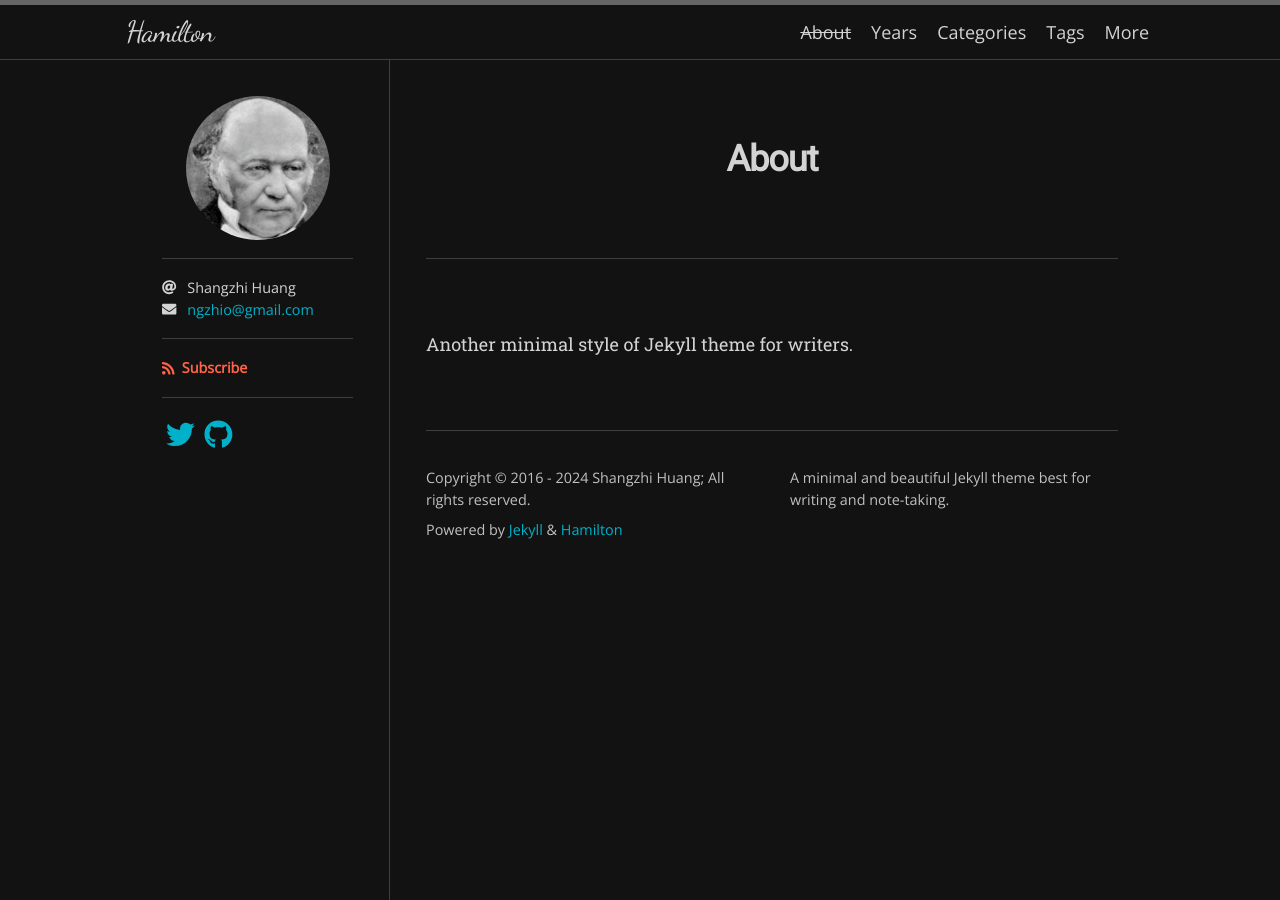
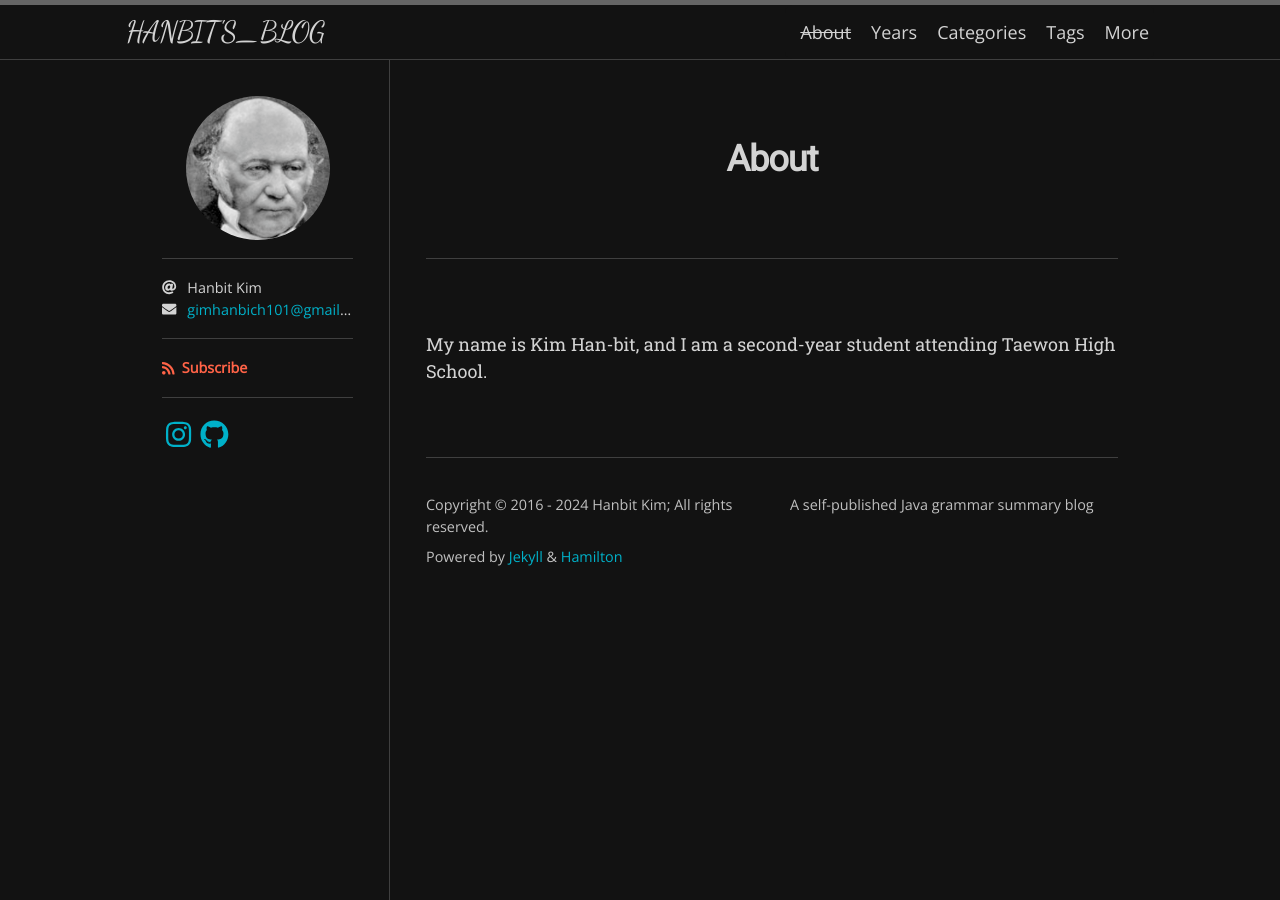
Before and after one commit to taewonschool/blog, a Jekyll site: the page built from about.md, in a window 1280 px wide. Built offline with Jekyll 4.4.1, drawn with Linux system fonts in a browser that asks for light colours; nearby versions of some CDN libraries; some web fonts are replaced.

Commit message:
social,config,about

```diff
--- a/_config.yml
+++ b/_config.yml
@@ -1,8 +1,8 @@
-title: Hamilton
-description: A minimal and beautiful Jekyll theme best for writing and note-taking.
-author: Shangzhi Huang
+title: HANBIT'S_BLOG
+description: A self-published Java grammar summary blog
+author: Hanbit Kim
 avatar: /logo.png
-email: ngzhio@gmail.com
+email: gimhanbich101@gmail.com
 
 plugins:
   - jekyll-seo-tag
@@ -29,15 +29,12 @@ exclude:
 
 # Jekyll SEO Tag (Optional)
 # =========================
-twitter:
-  username: ngzhio
-  card: summary
+
 logo: logo.png
 social:
-  name: Shangzhi Huang
+  name: Hanbit Kim
   links:
-    - https://twitter.com/ngzhio
-    - https://www.facebook.com/ngzhio
-    - https://github.com/ngzhio
+    - https://www.instagram.com/only.one_light/?next=%2F
+    - https://github.com/taewonschool/blog
 google_site_verification: u4WXQl0Eu66rsQo2kRdCNx
 lang: en
--- a/about.md
+++ b/about.md
@@ -4,4 +4,4 @@ title: About
 permalink: /about/
 ---
 
-Another minimal style of Jekyll theme for writers.
+My name is Kim Han-bit, and I am a second-year student attending Taewon High School.
```
Also changed, not shown: _data/social.yml (+4 -4 lines).
